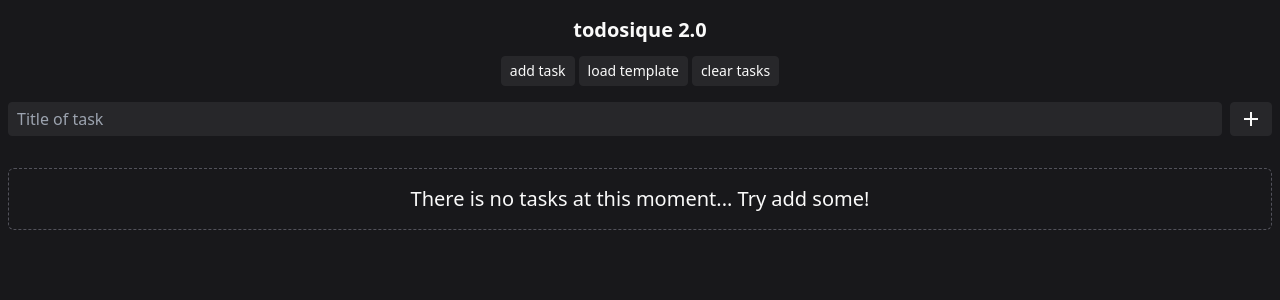
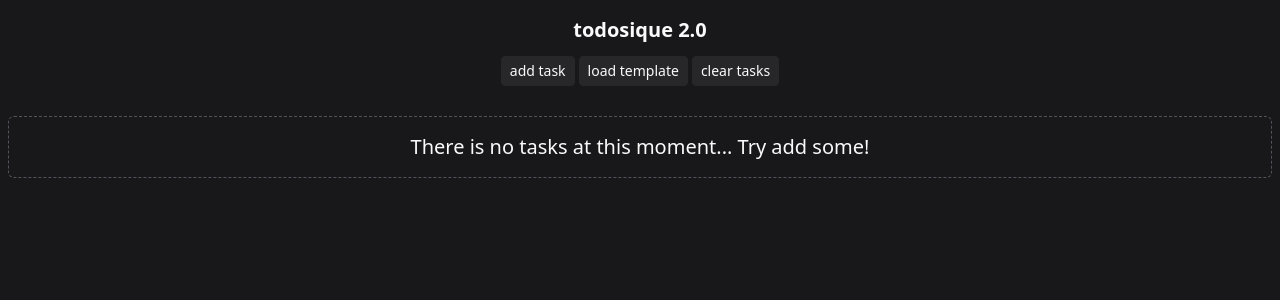
Before and after one commit to abezborody/newTodosique, a React (Vite) app: page / in a window 1280 px wide. Shown: the top 300 px of the page. Built offline with nearby package versions, Linux system fonts and the light colour scheme.

Commit message:
add task input animations

```diff
--- a/src/App.tsx
+++ b/src/App.tsx
@@ -7,16 +7,41 @@ import { addTaskIsOpen } from './tasksStore';
 import { useEffect } from 'react';
 
 const App: React.FunctionComponent = () => {
-  // const [isOpen] = useAtom(addTaskIsOpen);
+  const [isOpen] = useAtom(addTaskIsOpen);
+  const states = {
+    shiftUp: {
+      y: -48,
+    },
+    shiftDown: {
+      y: 0,
+    },
+    show: {
+      opacity: 1,
+    },
+    hide: {
+      opacity: 0,
+    },
+  };
 
   return (
     <div className='h-full container flex flex-col gap-1 items-center mx-auto px-2'>
       <h1 className='text-xl font-bold pt-4 pb-2'>todosique 2.0</h1>
       <ControlsBtns />
-      <motion.div className='w-full'>
-        <AddTask />
+      <motion.div
+        initial={states.shiftUp}
+        animate={isOpen ? states.shiftDown : states.shiftUp}
+        transition={{ type: 'spring', stiffness: 300, damping: 25 }}
+        className='w-full'
+      >
+        <motion.div
+          initial={states.hide}
+          animate={isOpen ? states.show : states.hide}
+          transition={{ duration: 0.1 }}
+        >
+          <AddTask />
+        </motion.div>
+        <TasksList />
       </motion.div>
-      <TasksList />
     </div>
   );
 };
--- a/src/ui/addTask.component.tsx
+++ b/src/ui/addTask.component.tsx
@@ -1,17 +1,17 @@
-import { useAtom } from 'jotai';
-import { addTaskAtom, newTaskAtom } from '../tasksStore';
-
-import { ReactSVG } from 'react-svg';
+import { useAtom, useSetAtom } from 'jotai';
+import { addTaskAtom, newTaskAtom, addTaskIsOpen } from '../tasksStore';
 
 import Button from './button/button.component';
 
 const AddTask = () => {
   const [newTask, setNewTask] = useAtom(newTaskAtom);
   const [, addTask] = useAtom(addTaskAtom);
+  const setIsOpen = useSetAtom(addTaskIsOpen);
   return (
     <form
       className='flex gap-2 rounded-md w-full my-3'
       onSubmit={(e) => {
+        setIsOpen(false);
         e.preventDefault();
         addTask();
       }}
--- a/src/ui/controlsBtns.component.tsx
+++ b/src/ui/controlsBtns.component.tsx
@@ -15,12 +15,14 @@ const ControlsBtns = () => {
     }
   };
   const loadTemplateHandler = () => {
+    setIsOpen(false);
     fetch('https://jsonplaceholder.typicode.com/todos')
       .then((res) => res.json())
       .then((data) => data.slice(0, 5))
       .then((tasks: ITask[]) => setTasks(tasks));
   };
   const clearTasksHandler = () => {
+    setIsOpen(false);
     setTasks([]);
   };
   return (
```
